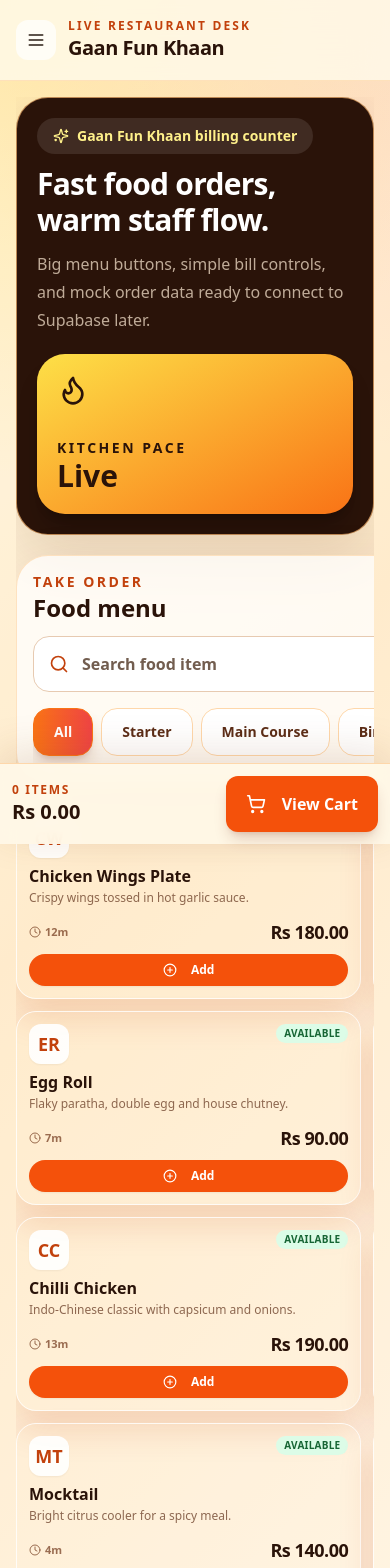
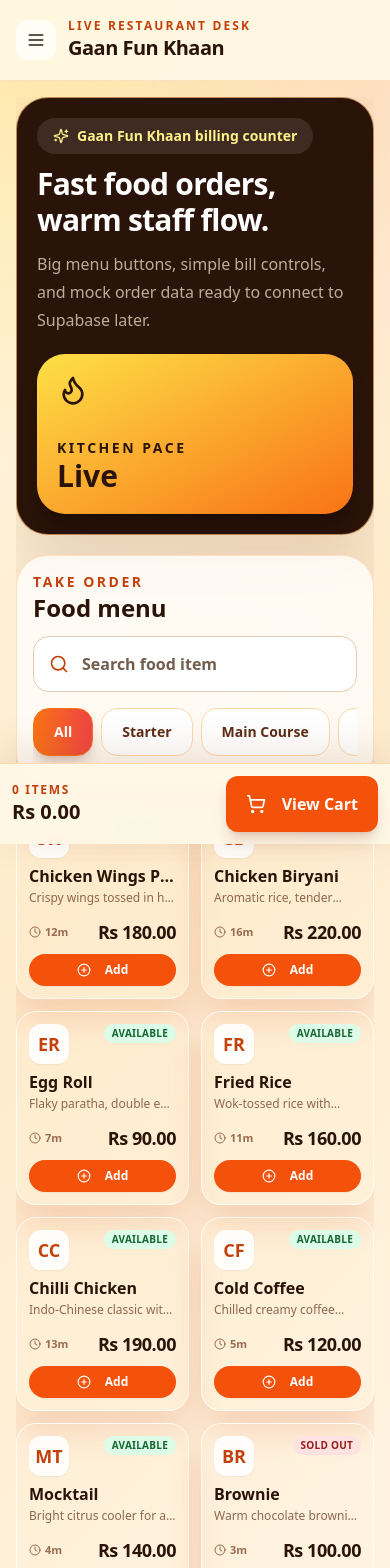
Before and after one commit to sgacademicsolution2024-boop/resturentpos, a Next.js app: page /pos in a window 390 px wide. Shown: the top 1568 px of the page. Built offline with nearby package versions, Linux system fonts and the light colour scheme.

Commit message:
Fix horizontal overflow layout breaking scrolling on mobile

```diff
--- a/src/components/layout/AppShell.tsx
+++ b/src/components/layout/AppShell.tsx
@@ -33,8 +33,8 @@
       ) : null}
 
       <Topbar onMenuClick={() => setOpen(true)} />
-      <main className="lg:ml-[240px]">
-        <div className="mx-auto max-w-[1600px] p-4 md:p-6 lg:p-8">{children}</div>
+      <main className="lg:ml-[240px] min-w-0 w-full max-w-full">
+        <div className="mx-auto max-w-[1600px] p-4 md:p-6 lg:p-8 min-w-0 w-full max-w-full">{children}</div>
       </main>
     </div>
   );
--- a/src/components/pos/MenuGrid.tsx
+++ b/src/components/pos/MenuGrid.tsx
@@ -24,7 +24,7 @@
   });
 
   return (
-    <section className="space-y-5">
+    <section className="space-y-5 min-w-0 w-full">
       <div className="rounded-[2rem] border border-orange-200/70 bg-white/75 p-4 soft-shadow">
         <div className="flex flex-col gap-3 xl:flex-row xl:items-center xl:justify-between">
           <div>
@@ -42,7 +42,7 @@
           </label>
         </div>
 
-        <div className="mt-4 flex gap-2 overflow-x-auto scroll-smooth pb-3">
+        <div className="mt-4 flex gap-2 overflow-x-auto scroll-smooth pb-3 w-full">
           {menuCategories.map((category) => (
             <button
               key={category.id}
--- a/src/components/pos/PosTerminal.tsx
+++ b/src/components/pos/PosTerminal.tsx
@@ -60,7 +60,7 @@
   }
 
   return (
-    <div className="min-h-screen overflow-x-hidden space-y-5 pb-5">
+    <div className="min-h-screen overflow-x-hidden space-y-5 pb-5 w-full max-w-full">
       <section className="overflow-hidden rounded-[2rem] border border-orange-300/70 bg-[#2a1309] text-white soft-shadow">
         <div className="grid gap-5 p-5 lg:grid-cols-[1fr_auto] lg:items-center">
           <div>
@@ -87,7 +87,7 @@
         </div>
       ) : null}
 
-      <div className="grid gap-5 pb-28 xl:grid-cols-[minmax(0,1fr)_380px] xl:items-start xl:pb-0">
+      <div className="grid gap-5 pb-28 xl:grid-cols-[minmax(0,1fr)_380px] xl:items-start xl:pb-0 min-w-0 w-full">
         <MenuGrid
           activeCategory={activeCategory}
           search={search}
```
